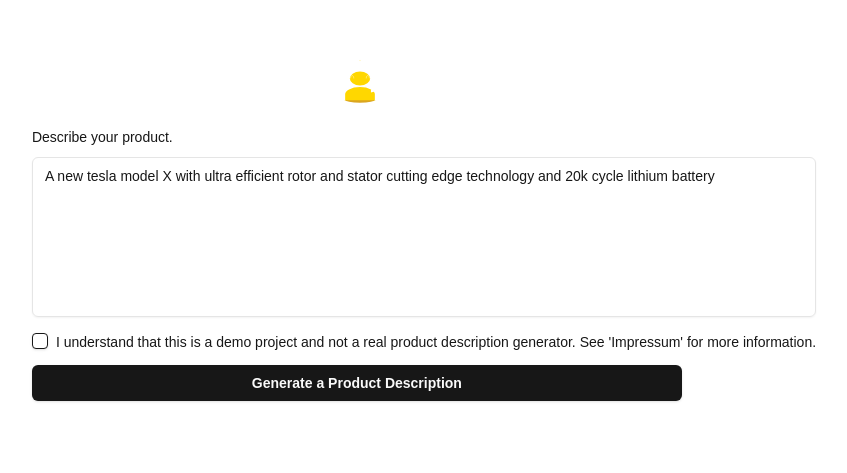
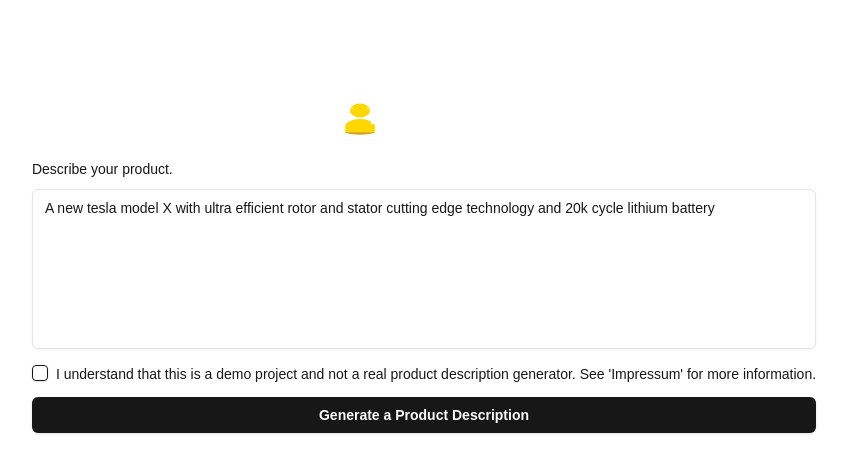
Before and after one commit to dieDeMiguel/product-description-with-ai, a Next.js app: page / in a window 1280 px wide. Shown: the part 177-650 px from the top of the page, without its empty margins (216-1063 px from the left). Built offline with nearby package versions, Linux system fonts and the light colour scheme.

Commit message:
improved stepper functionality

```diff
--- a/src/app/globals.css
+++ b/src/app/globals.css
@@ -62,8 +62,7 @@ p {
 
 .custom-h1,
 .custom-h2,
-.custom-p,
-button {
+.custom-p {
   max-width: 650px;
   margin: 0 auto;
 }
--- a/src/app/layout.tsx
+++ b/src/app/layout.tsx
@@ -17,7 +17,7 @@ export default function RootLayout({
     <html lang="en">
       <body className={"font-custom antialiased"}>
         <ToastProvider>
-          <main className="grid place-items-center">{children}</main>
+          <main className="grid place-items-center py-8">{children}</main>
           <Toaster />
         </ToastProvider>
       </body>
--- a/src/app/page.tsx
+++ b/src/app/page.tsx
@@ -7,7 +7,7 @@ import { ProductDescriptionSchema } from "@/schemas/form-schema";
 import EditorBlocksSchema from "@/schemas/product-description-schema";
 import { OutputBlockData } from "@editorjs/editorjs";
 import { experimental_useObject as useObject } from "ai/react";
-import { useState } from "react";
+import { useEffect, useState } from "react";
 import { z } from "zod";
 
 type FormData = z.infer<typeof ProductDescriptionSchema>;
@@ -15,12 +15,10 @@ type FormData = z.infer<typeof ProductDescriptionSchema>;
 export default function ProductDescriptionGenerator() {
   const [step, setStep] = useState<number>(0);
   const [language, setLanguage] = useState<string>("");
+  const [editorData, setEditorData] = useState<OutputBlockData[]>([]);
   const { object, submit, isLoading, stop } = useObject({
     api: "/api/generate-product-description",
     schema: EditorBlocksSchema,
-    onFinish: () => {
-      setStep(0);
-    },
   });
 
   const onSubmit = async (data: FormData) => {
@@ -32,24 +30,33 @@ export default function ProductDescriptionGenerator() {
       },
       body: JSON.stringify({ userInput: data.userInput }),
     });
-
+    setStep(2);
     const result = await response.json();
     const detectedLanguage = result?.detectedLanguage;
     setLanguage(detectedLanguage);
     const mutableData = { ...data, detectedLanguage };
-    setStep(2);
-    await submit(mutableData);
+    submit(mutableData);
   };
+
+  useEffect(() => {
+    if (object?.blocks) {
+      setEditorData(object.blocks as OutputBlockData[]);
+    }
+  }, [object?.blocks]);
 
   return (
     <div className="w-full p-4 flex flex-col gap-xl h-screen items-center justify-around">
-      {!isLoading && !object?.blocks && <FormComponent onSubmit={onSubmit} />}
-      {object?.blocks ? (
+      {!isLoading && !object?.blocks && step === 0 && (
+        <FormComponent onSubmit={onSubmit} />
+      )}
+      {editorData.length ? (
         <EditorComponent
-          editorData={object.blocks as OutputBlockData[]}
+          editorData={editorData}
           isLoading={isLoading}
           stop={stop}
           language={language}
+          setStep={setStep}
+          setEditorData={setEditorData}
         />
       ) : step > 0 ? (
         <Stepper currentStep={step} />
--- a/src/app/product-description/[id]/page.tsx
+++ b/src/app/product-description/[id]/page.tsx
@@ -24,7 +24,7 @@ export default async function Page() {
   }
 
   return (
-    <div className="max-w-maxWidthEditorCanvas w-full lg:w-3/4 shadow-md h-full overflow-auto bg-white px-4 py-8 lg:px-6 rounded-lg flex flex-col gap-2">
+    <div className="max-w-maxWidthEditorCanvas w-full lg:w-3/4 shadow-md min-h-[600px] overflow-auto bg-white px-4 py-8 lg:px-6 rounded-lg flex flex-col gap-2">
       <Editor
         sectionID="description"
         editorData={JSON.parse(productDescription.description).blocks || []}
--- a/src/components/editor/editor-component/editor-component.tsx
+++ b/src/components/editor/editor-component/editor-component.tsx
@@ -9,14 +9,20 @@ const EditorComponent = ({
   stop,
   isLoading,
   language,
+  setStep,
+  setEditorData,
 }: {
   editorData: OutputBlockData[];
   isLoading: boolean;
   stop: () => void;
   language: string;
+  setStep: (step: number) => void;
+  setEditorData: (editorData: OutputBlockData[]) => void;
 }) => {
   const router = useRouter();
   const handleAcceptDescription = async () => {
+    setStep(3);
+    setEditorData([]);
     const response = await fetch("/api/create-product-description-entry", {
       method: "POST",
       body: JSON.stringify({ editorData, language }),
@@ -40,18 +46,16 @@ const EditorComponent = ({
   };
 
   return (
-    <div className="prose max-w-maxWidthEditorCanvas w-full shadow-md h-full overflow-auto bg-white px-4 py-8 lg:px-6 rounded-lg flex flex-col justify-between gap-2">
+    <div className="prose max-w-maxWidthEditorCanvas w-full min-h-[400px] shadow-md overflow-auto bg-white px-4 py-8 lg:px-6 rounded-lg flex flex-col justify-between gap-2">
       <div className="self-start text-center w-full">
         <div className="flex justify-center w-full">
           {isLoading ? (
             <Button onClick={() => stop()}>Stop Stream</Button>
           ) : (
-            <>
-              <Button onClick={handleAcceptDescription}>
-                Accept this version
-              </Button>
+            <div className="flex gap-4">
+              <Button onClick={handleAcceptDescription}>I like it</Button>
               <Button onClick={handleStartOver}>Start over</Button>
-            </>
+            </div>
           )}
         </div>
         <RenderedBlocks blocks={editorData} />
--- a/src/components/image-uploader/image-keywords-container.tsx
+++ b/src/components/image-uploader/image-keywords-container.tsx
@@ -20,7 +20,7 @@ export default function ImageKeywordsContainer(
   return (
     <div className="max-w-maxWidthEditorContent m-auto flex flex-col gap-10 mt-4">
       <div className="text-black space-y-2">
-        <h3>Product Tags:</h3>
+        <h3 className="font-bold">Product Tags:</h3>
         {keywords?.length > 0 && <KeywordsList keywords={keywords} />}
       </div>
       <div className="w-full text-center">
--- a/src/components/ui/stepper.tsx
+++ b/src/components/ui/stepper.tsx
@@ -4,8 +4,8 @@ import { Check, Loader2 } from "lucide-react";
 const steps = [
   { title: "Send Prompt", description: "Sending your prompt to Sam Altman" },
   {
-    title: "Generating Description",
-    description: "AI creates your product description",
+    title: "Detect Language",
+    description: "AI is detecting the language of your prompt",
   },
   { title: "Generate Tags", description: "Extracting relevant tags" },
 ];
```
